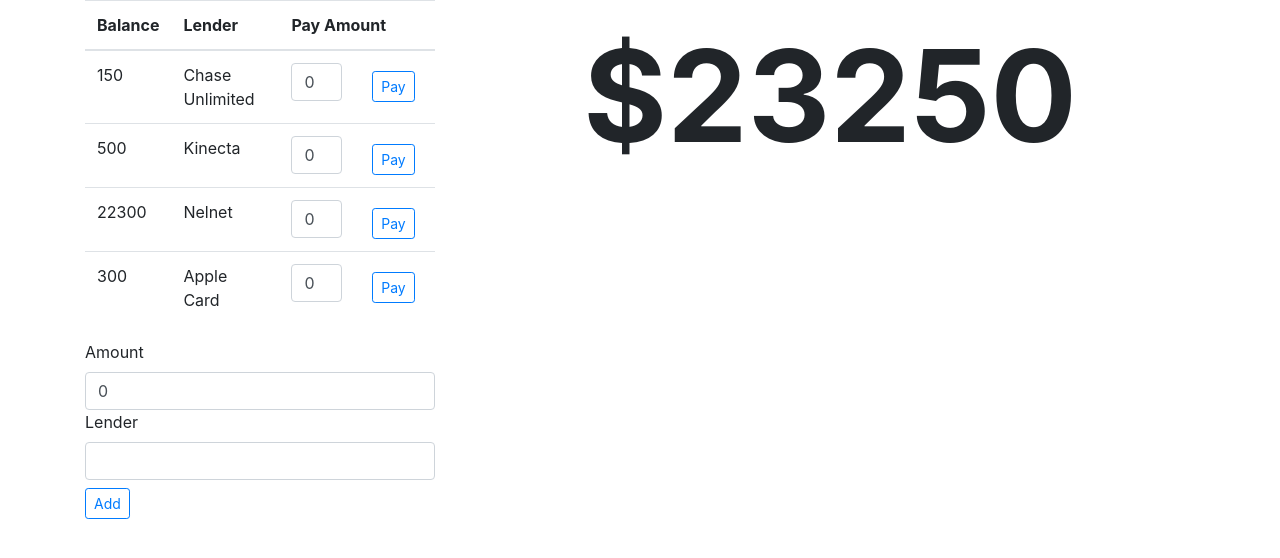
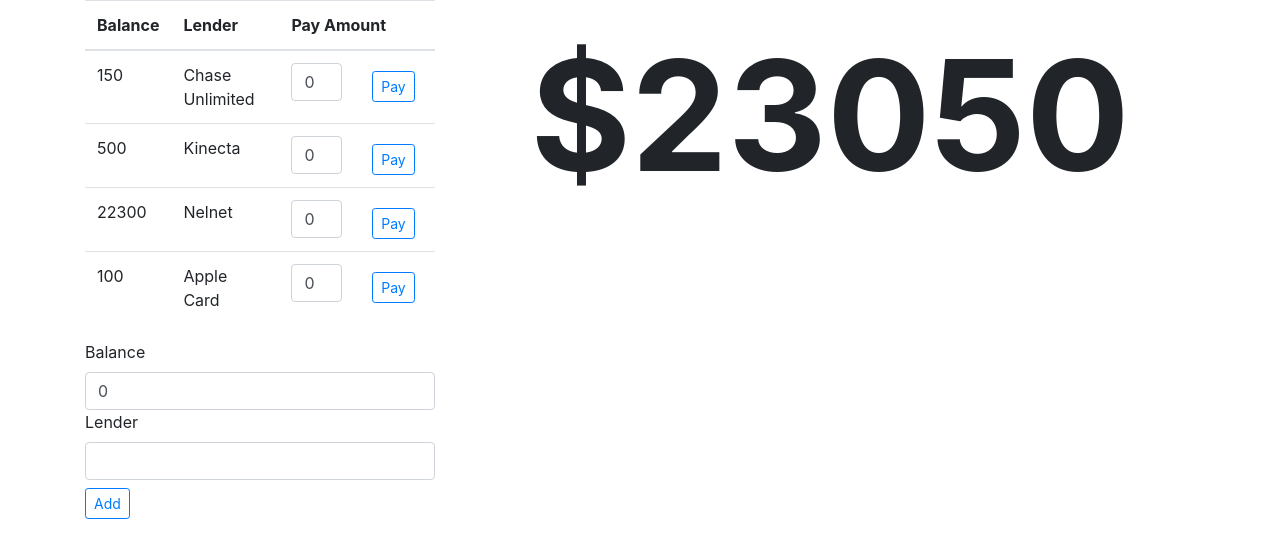
Before and after one commit to jrescalona96/seeyourdebt, a React (Create React App) app: page / in a window 1280 px wide. Shown: the top 558 px of the page. Built offline with nearby package versions, Linux system fonts and the light colour scheme.

Commit message:
Fix add function

```diff
--- a/src/components/addForm.jsx
+++ b/src/components/addForm.jsx
@@ -3,13 +3,14 @@ import Form from "./common/form";
 
 class AddForm extends Form {
   state = {
-    data: { amount: 0, lender: "" },
+    data: { balance: 0, lender: "" },
     errors: {},
   };
 
   doSubmit = () => {
     const data = { ...this.state.data };
-    data.amount = parseFloat(data.amount);
+    data.balance = parseInt(data.balance);
+    console.log(data);
     this.props.onAdd(data);
   };
 
@@ -17,7 +18,7 @@ class AddForm extends Form {
     return (
       <form onSubmit={this.handleSubmit}>
         <div className="form-group">
-          {this.renderInput("amount", "Amount")}
+          {this.renderInput("balance", "Balance")}
           {this.renderInput("lender", "Lender")}
           {this.renderSubmitButton("Add")}
         </div>
--- a/src/components/common/input.jsx
+++ b/src/components/common/input.jsx
@@ -9,6 +9,7 @@ function Input({ name, label, onChange, value }) {
         name={name}
         value={value}
         onChange={onChange}
+        onFocus={(e) => (e.currentTarget.value = "")}
       />
     </div>
   );
--- a/src/components/dashboard.jsx
+++ b/src/components/dashboard.jsx
@@ -1,11 +1,11 @@
 import React, { Component } from "react";
 import TotalDebt from "./totalDebt";
 import DebtTable from "./debtTable";
+import AddForm from "./addForm";
 
 class Dashboard extends Component {
   state = {
     debts: [],
-    total: 0,
   };
 
   componentDidMount() {
@@ -13,12 +13,9 @@ class Dashboard extends Component {
       { _id: 0, balance: 150, lender: "Chase Unlimited" },
       { _id: 1, balance: 500, lender: "Kinecta" },
       { _id: 2, balance: 22300, lender: "Nelnet" },
-      { _id: 3, balance: 300, lender: "Apple Card" },
+      { _id: 3, balance: 100, lender: "Apple Card" },
     ];
-    const total = this.getSum(debts);
-
     this.setState({ debts });
-    this.setState({ total });
   }
 
   getSum = (d) => {
@@ -27,17 +24,11 @@ class Dashboard extends Component {
     }, 0);
   };
 
-  handleOnFocus = (e) => {
-    e.currentTarget.value = "";
-  };
-
   handleAdd = ({ balance, lender }) => {
     const debts = [...this.state.debts];
     const _id = debts.length + 1;
     debts.push({ _id, balance: balance, lender: lender });
-    const total = this.getSum(debts);
     this.setState({ debts });
-    this.setState({ total });
   };
 
   handlePay = ({ amount, _id }) => {
@@ -46,24 +37,21 @@ class Dashboard extends Component {
       if (item._id === _id) item.balance -= amount;
       return item;
     });
-    const total = this.getSum(debts);
     this.setState({ debts });
-    this.setState({ total });
   };
 
   render() {
-    const { total, debts } = this.state;
+    const { debts } = this.state;
+    const balance = this.getSum(debts);
+
     return (
       <div className="row">
         <div className="col-4">
-          <DebtTable
-            data={debts}
-            onPay={(amount) => this.handlePay(amount)}
-            onAdd={(data) => this.handleAdd(data)}
-          />
+          <DebtTable data={debts} onPay={(amount) => this.handlePay(amount)} />
+          <AddForm onAdd={(data) => this.handleAdd(data)} />
         </div>
         <div className="col-8">
-          <TotalDebt total={total} />
+          <TotalDebt balance={balance} />
         </div>
       </div>
     );
--- a/src/components/debtTable.jsx
+++ b/src/components/debtTable.jsx
@@ -1,6 +1,5 @@
 import React, { Component } from "react";
 import Table from "./common/table";
-import AddForm from "./addForm";
 import PayForm from "./payForm";
 
 class DebtTable extends Component {
@@ -17,19 +16,12 @@ class DebtTable extends Component {
   ];
 
   render() {
-    const { data, onAdd } = this.props;
     return (
       <React.Fragment>
-        <Table columns={this.columns} data={data} />
-        <AddForm onAdd={(data) => onAdd(data)} />
+        <Table columns={this.columns} data={this.props.data} />
       </React.Fragment>
     );
   }
 }
 
 export default DebtTable;
-
-// DebtTable
-//// Table
-////// TableHeader
-////// TableBody
--- a/src/components/totalDebt.jsx
+++ b/src/components/totalDebt.jsx
@@ -1,10 +1,10 @@
 import React from "react";
 
-function TotalDebt({ total }) {
-  const style = { fontSize: "10vw", fontWeight: "bold" };
+function TotalDebt({ balance }) {
+  const style = { fontSize: "12vw", fontWeight: "bold" };
   return (
     <div className="text-center" style={style}>
-      ${total}
+      ${balance}
     </div>
   );
 }
```
